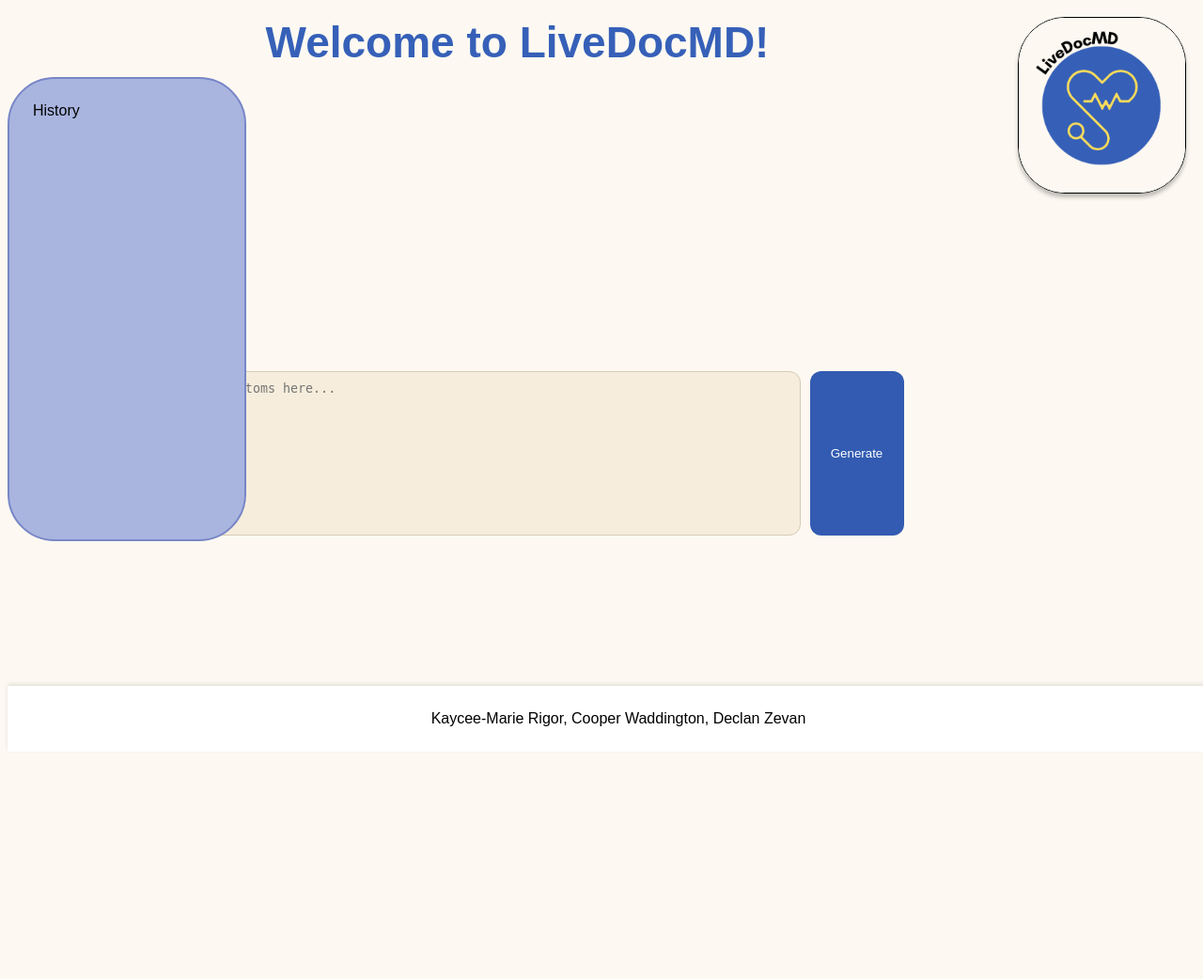
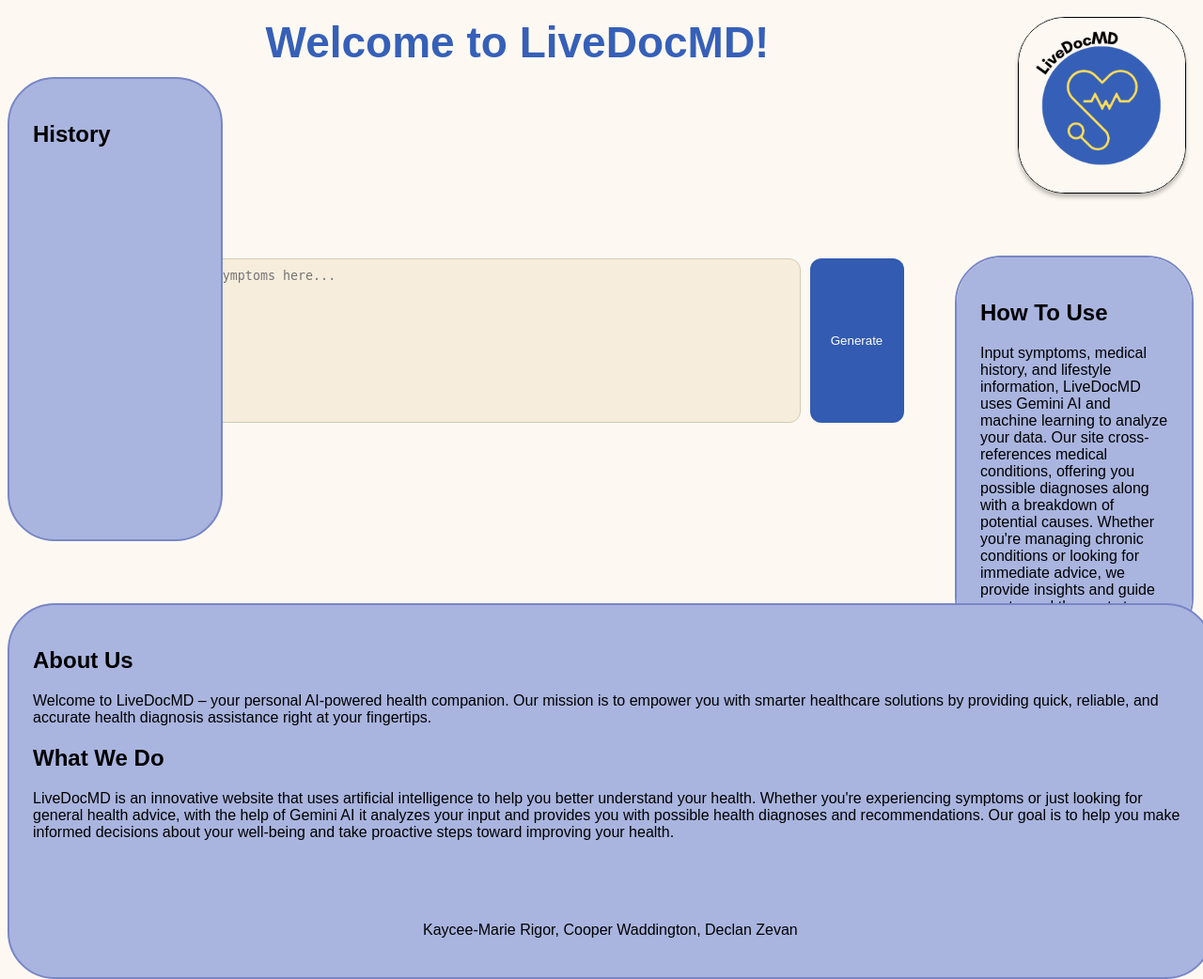
Before and after one commit to D3CL4NZ/LiveDocMD, a Flask app: page / in a window 1280 px wide. Shown: the whole page at 94% size. Before the commit the page ends 800 px from the top, so only its background shows below. Run offline with Flask 2, Linux system fonts and the light colour scheme.

Commit message:
Added about us and how to use boxes
Co-authored-by: Cooperwad <Cooperwad@users.noreply.github.com>
Co-authored-by: Kc <krigor17@users.noreply.github.com>

```diff
--- a/src/static/styles.css
+++ b/src/static/styles.css
@@ -7,7 +7,7 @@ body {
     display: flex;
     justify-content: center;
     align-items: center;
-    height: 100vh;
+    height: 70vh;
     margin: 0;
 }
 
@@ -112,21 +112,26 @@ button:disabled {
     box-shadow: 0px 4px 4px 0px rgba(0, 0, 0, 0.25);
 }
 
-.sticky-footer {
-    position: fixed;
-    bottom: 0;
-    width: 100%;
-    background-color: #fff;
-    padding: 10px;
-    box-shadow: 0 -2px 4px rgba(0, 0, 0, 0.1);
-    text-align: center;
-}
-
 .history-box {
     margin: 0;
     padding: 25px;
     position: absolute;
     height: 55%;
+    overflow: auto;
+    width: 175px;
+    flex-shrink: 0;
+    border-radius: 50px;
+    border: 2px solid #7886C7;
+    background: #A9B5DF;
+}
+
+.how-it-works-box {
+    margin-top: 190px;
+    margin-right: 10px;
+    padding: 25px;
+    position: absolute;
+    right: 0; /* Anchor to the right side of the page */
+    height: 45%;
     overflow: auto;
     width: 200px;
     flex-shrink: 0;
@@ -134,3 +139,19 @@ button:disabled {
     border: 2px solid #7886C7;
     background: #A9B5DF;
 }
+
+.about-livedoc-box {
+    margin: 0;
+    padding: 25px;
+    position: absolute;
+    overflow: auto;
+    width: 96%;
+    flex-shrink: 0;
+    border-radius: 50px;
+    border: 2px solid #7886C7;
+    background: #A9B5DF;
+}
+
+p.footer {
+    text-align: center;
+}
--- a/src/templates/index.html
+++ b/src/templates/index.html
@@ -12,7 +12,11 @@
         <div id = "welcome-message">Welcome to LiveDocMD!</div>
     </div>
 
-    <div class="history-box">History</div>
+    <div class="history-box" id="history-box">History</div>
+    <div class="how-it-works-box">
+        <h2>How To Use</h2>
+        <p>Input symptoms, medical history, and lifestyle information, LiveDocMD uses Gemini AI and machine learning to analyze your data. Our site cross-references medical conditions, offering you possible diagnoses along with a breakdown of potential causes. Whether you're managing chronic conditions or looking for immediate advice, we provide insights and guide you toward the next steps, such as consulting with a healthcare professional.</p>
+    </div>
 
     <!--For some inexplicable reason, this is required-->
     <div class="outer-div">
@@ -28,65 +32,64 @@
             </form>
         </div>
     </div>
-    <div class="sticky-footer">
+
+    <div class="about-livedoc-box">
+        <h2>About Us</h2>
+        <p>Welcome to LiveDocMD – your personal AI-powered health companion. Our mission is to empower you with smarter healthcare solutions by providing quick, reliable, and accurate health diagnosis assistance right at your fingertips.</p>
+
+        <h2>What We Do</h2>
+        <p>LiveDocMD is an innovative website that uses  artificial intelligence to help you better understand your health. Whether you're experiencing symptoms or just looking for general health advice, with the help of Gemini AI it analyzes your input and provides you with possible health diagnoses and recommendations. Our goal is to help you make informed decisions about your well-being and take proactive steps toward improving your health.</p><br/><br/><br/>
         <p class="footer">Kaycee-Marie Rigor, Cooper Waddington, Declan Zevan</p>
     </div>
+
     <script>
         // history part
         function saveConversation(summary, conversationText) {
-            let conversationHistory = localStorage.getItem('conversation_history')
-
-            if (conversationHistory) {
-                conversationHistory = JSON.parse(conversationHistory);
-            }
-            else {
-                conversationHistory = []
-            }
-        }
-
-        const conversationDate = new Date().toISOString().slice(0, 19).replace('T', ' ');
-
-        const newItem = {
-            id: Date.now(), // Unique numeric ID
-            conversation_date: conversationDate,
-            summary: summary, // The short summary text
-            conversation_text: conversationText // Full conversation
-        };
-
-        conversationHistory.unshift(newItem);
-
-        // Save the array back to localStorage (stringified)
-        localStorage.setItem(
-            'conversation_history',
-            JSON.stringify(conversationHistory)
-        );
-
-
-        function loadHistory() {
-            const historyBox = document.getElementById('history-box');
-            // Keep the heading, so reset to just "<h2>History</h2>"
-            historyBox.innerHTML = '<h2>History</h2>';
-
             let conversationHistory = localStorage.getItem('conversation_history');
-
             if (conversationHistory) {
                 conversationHistory = JSON.parse(conversationHistory);
             } else {
                 conversationHistory = [];
             }
 
-            // For each conversation, create a clickable div
-            conversationHistory.forEach((item) => {
+            const conversationDate = new Date().toISOString().slice(0, 19).replace('T', ' ');
+
+            const newItem = {
+                id: Date.now(),                // Unique numeric ID
+                conversation_date: conversationDate,
+                summary: summary,              // Short summary from user's prompt
+                conversation_text: conversationText // Full conversation
+            };
+
+            conversationHistory.unshift(newItem);
+
+            localStorage.setItem('conversation_history', JSON.stringify(conversationHistory));
+        }
+
+
+        function loadHistory() {
+            const historyBox = document.getElementById('history-box');
+
+            historyBox.innerHTML = '<h2>History</h2>';
+
+            let conversationHistory = localStorage.getItem('conversation_history');
+            if (conversationHistory) {
+                conversationHistory = JSON.parse(conversationHistory);
+            } else {
+                conversationHistory = [];
+            }
+
+            conversationHistory.forEach(item => {
                 const itemDiv = document.createElement('div');
                 itemDiv.classList.add('history-item');
-                // We'll show date and summary
+
+                // Show date + summary text
                 itemDiv.textContent = `${item.conversation_date} — ${item.summary}`;
 
-                // Optionally, click to load or show the full conversation
+                // Click handler to reveal the full conversation
                 itemDiv.addEventListener('click', () => {
                     alert(`Full Conversation:\n\n${item.conversation_text}`);
-                    // Or you could put item.conversation_text into #response
-                    // document.getElementById('response').textContent = item.conversation_text;
+
                 });
 
                 historyBox.appendChild(itemDiv);
@@ -121,15 +124,22 @@
             button.disabled = true; // Disables the submit button
             button.textContent = 'Wait...'; // Changes the submit button text to "Wait..."
 
+            let fullConversationText = "Symptoms: " + prompt.value + "\n\n"
+
             responseText.textContent += "Symptoms: " + prompt.value + '\n\n'; // Adds the prompt to the response box
 
             while (true) {
                 const { done, value } = await reader.read();
                 if (done) break;
                 responseText.textContent += decoder.decode(value);
-                fullConversationText += chunk;
+                fullConversationText += decoder.decode(value);
                 responseBox.scrollTop = responseBox.scrollHeight; // Scroll to the bottom
             }
+
+            prompt.value = ''; // Clears the text box
+            prompt.disabled = false; // Re-enable the text box after the response is done being generated
+            button.disabled = false; // Re-enables the submit button
+            button.textContent = 'Generate'; // Changes the submit button text back to "Generate"
 
             const userPrompt = prompt.value.trim();
             const shortSummary = userPrompt.length > 30
@@ -139,12 +149,6 @@
             saveConversation(shortSummary, fullConversationText);
 
             loadHistory();
-
-
-            prompt.value = ''; // Clears the text box
-            prompt.disabled = false; // Re-enable the text box after the response is done being generated
-            button.disabled = false; // Re-enables the submit button
-            button.textContent = 'Generate'; // Changes the submit button text back to "Generate"
         });
 
         document.addEventListener('DOMContentLoaded', () => {
```
